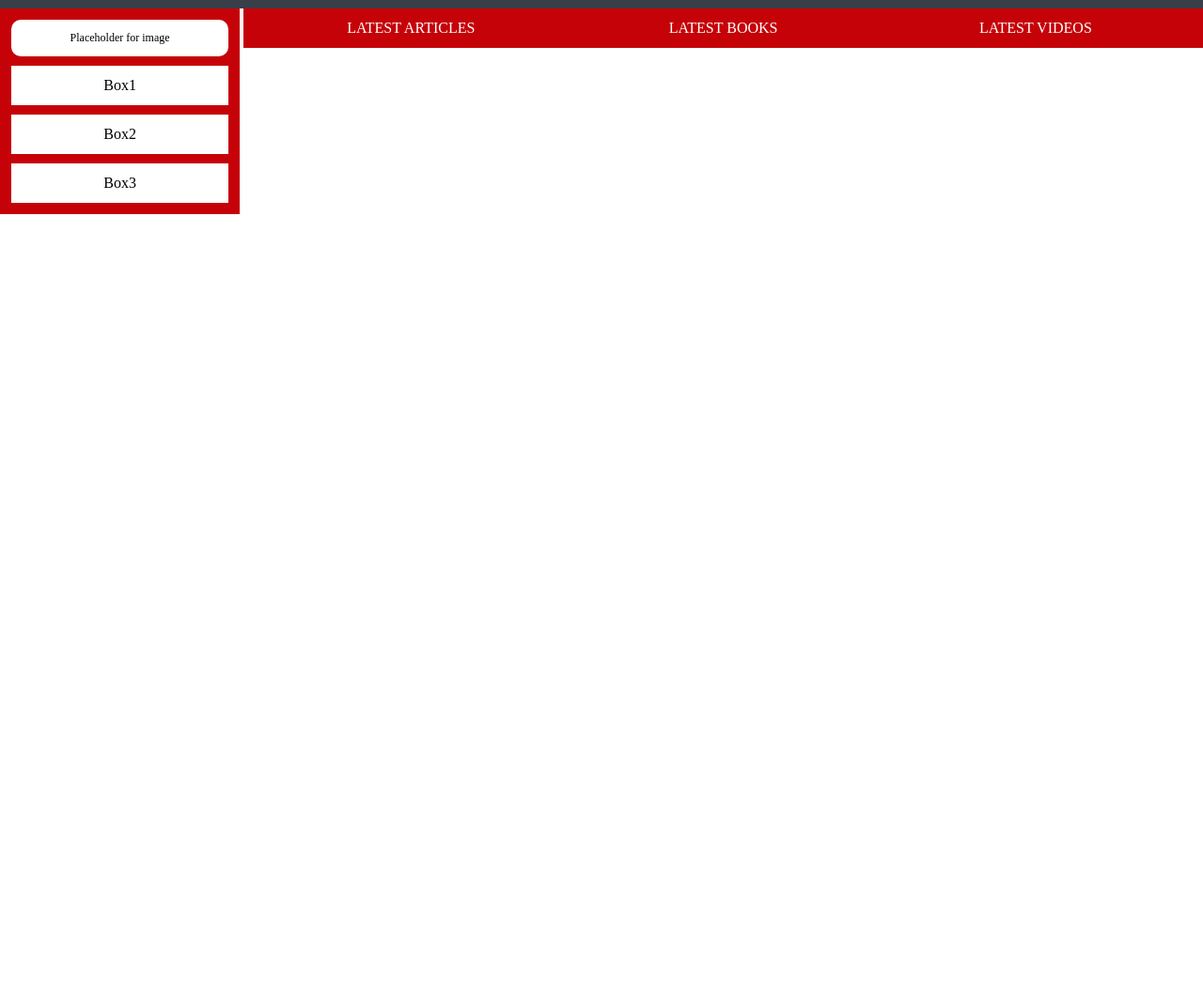
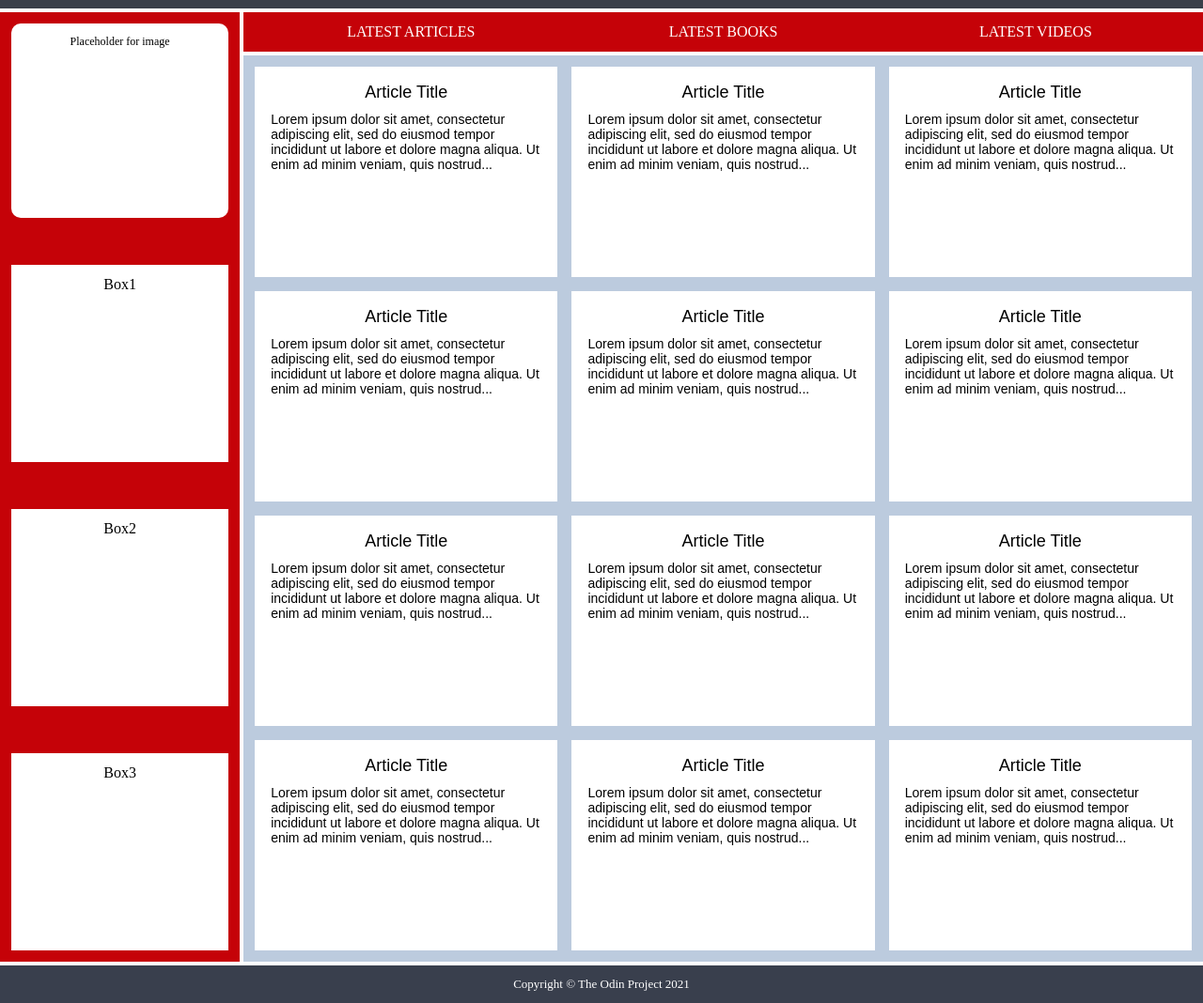
Before and after one commit to mikhailtalapila/css, a plain HTML site: page index.html in a window 1280 px wide. Shown: the part 57-1125 px from the top of the page at 94% size. Before the commit the page ends 800 px from the top, so only its background shows below. Drawn offline with Linux system fonts and the light colour scheme.

Commit message:
Completed holy grail

```diff
--- a/index.html
+++ b/index.html
@@ -35,6 +35,108 @@
           <li>Latest videos</li>
         </ul>
       </div>
+      <div class="article">
+        <div class="card">
+          <p class="title">Article Title</p>
+          <p>
+            Lorem ipsum dolor sit amet, consectetur adipiscing elit, sed do
+            eiusmod tempor incididunt ut labore et dolore magna aliqua. Ut enim
+            ad minim veniam, quis nostrud...
+          </p>
+        </div>
+        <div class="card">
+          <p class="title">Article Title</p>
+          <p>
+            Lorem ipsum dolor sit amet, consectetur adipiscing elit, sed do
+            eiusmod tempor incididunt ut labore et dolore magna aliqua. Ut enim
+            ad minim veniam, quis nostrud...
+          </p>
+        </div>
+        <div class="card">
+          <p class="title">Article Title</p>
+          <p>
+            Lorem ipsum dolor sit amet, consectetur adipiscing elit, sed do
+            eiusmod tempor incididunt ut labore et dolore magna aliqua. Ut enim
+            ad minim veniam, quis nostrud...
+          </p>
+        </div>
+        <div class="card">
+          <p class="title">Article Title</p>
+          <p>
+            Lorem ipsum dolor sit amet, consectetur adipiscing elit, sed do
+            eiusmod tempor incididunt ut labore et dolore magna aliqua. Ut enim
+            ad minim veniam, quis nostrud...
+          </p>
+        </div>
+        <div class="card">
+          <p class="title">Article Title</p>
+          <p>
+            Lorem ipsum dolor sit amet, consectetur adipiscing elit, sed do
+            eiusmod tempor incididunt ut labore et dolore magna aliqua. Ut enim
+            ad minim veniam, quis nostrud...
+          </p>
+        </div>
+        <div class="card">
+          <p class="title">Article Title</p>
+          <p>
+            Lorem ipsum dolor sit amet, consectetur adipiscing elit, sed do
+            eiusmod tempor incididunt ut labore et dolore magna aliqua. Ut enim
+            ad minim veniam, quis nostrud...
+          </p>
+        </div>
+        <div class="card">
+          <p class="title">Article Title</p>
+          <p>
+            Lorem ipsum dolor sit amet, consectetur adipiscing elit, sed do
+            eiusmod tempor incididunt ut labore et dolore magna aliqua. Ut enim
+            ad minim veniam, quis nostrud...
+          </p>
+        </div>
+        <div class="card">
+          <p class="title">Article Title</p>
+          <p>
+            Lorem ipsum dolor sit amet, consectetur adipiscing elit, sed do
+            eiusmod tempor incididunt ut labore et dolore magna aliqua. Ut enim
+            ad minim veniam, quis nostrud...
+          </p>
+        </div>
+        <div class="card">
+          <p class="title">Article Title</p>
+          <p>
+            Lorem ipsum dolor sit amet, consectetur adipiscing elit, sed do
+            eiusmod tempor incididunt ut labore et dolore magna aliqua. Ut enim
+            ad minim veniam, quis nostrud...
+          </p>
+        </div>
+        <div class="card">
+          <p class="title">Article Title</p>
+          <p>
+            Lorem ipsum dolor sit amet, consectetur adipiscing elit, sed do
+            eiusmod tempor incididunt ut labore et dolore magna aliqua. Ut enim
+            ad minim veniam, quis nostrud...
+          </p>
+        </div>
+        <div class="card">
+          <p class="title">Article Title</p>
+          <p>
+            Lorem ipsum dolor sit amet, consectetur adipiscing elit, sed do
+            eiusmod tempor incididunt ut labore et dolore magna aliqua. Ut enim
+            ad minim veniam, quis nostrud...
+          </p>
+        </div>
+        <div class="card">
+          <p class="title">Article Title</p>
+          <p>
+            Lorem ipsum dolor sit amet, consectetur adipiscing elit, sed do
+            eiusmod tempor incididunt ut labore et dolore magna aliqua. Ut enim
+            ad minim veniam, quis nostrud...
+          </p>
+        </div>
+      </div>
+
+      <div class="footer">
+        <p>Copyright © The Odin Project 2021</p>
+      </div>
     </div>
   </body>
 </html>
--- a/styles.css
+++ b/styles.css
@@ -8,6 +8,7 @@
   grid-template-columns: 1fr 4fr;
   column-gap: 4px;
   color: white;
+  row-gap: 4px;
 }
 
 .container div {
@@ -39,8 +40,8 @@
 
 .sidebar {
   display: grid;
-  grid-row: 2/6;
-  gap: 10px;
+  grid-row: 2/4;
+  gap: 50px;
 }
 .nav {
   display: grid;
@@ -70,3 +71,64 @@
   font-size: 16px;
   font-weight: normal;
 }
+
+.nav {
+  background-color: #c50208;
+}
+
+.nav ul li {
+  text-transform: uppercase;
+}
+
+.article {
+  display: grid;
+  grid-template-columns: repeat(auto-fit, minmax(250px, 1fr));
+  gap: 15px;
+}
+
+.article .card {
+  height: 200px;
+}
+
+.card p {
+  padding: 5px;
+}
+.article {
+  background-color: #bccbde;
+}
+
+.article p {
+  font-size: 18px;
+  font-family: sans-serif;
+  color: white;
+  text-align: left;
+}
+
+.article .card {
+  background-color: #ffffff;
+  color: black;
+  text-align: center;
+}
+
+.card p {
+  color: black;
+  font-weight: normal;
+  font-size: 14px;
+}
+
+.card .title {
+  font-size: 18px;
+  text-align: center;
+}
+.footer {
+  display: grid;
+  grid-column: 1/3;
+}
+.footer {
+  background-color: #393f4d;
+}
+
+.footer p {
+  font-size: 13px;
+  font-weight: normal;
+}
```
